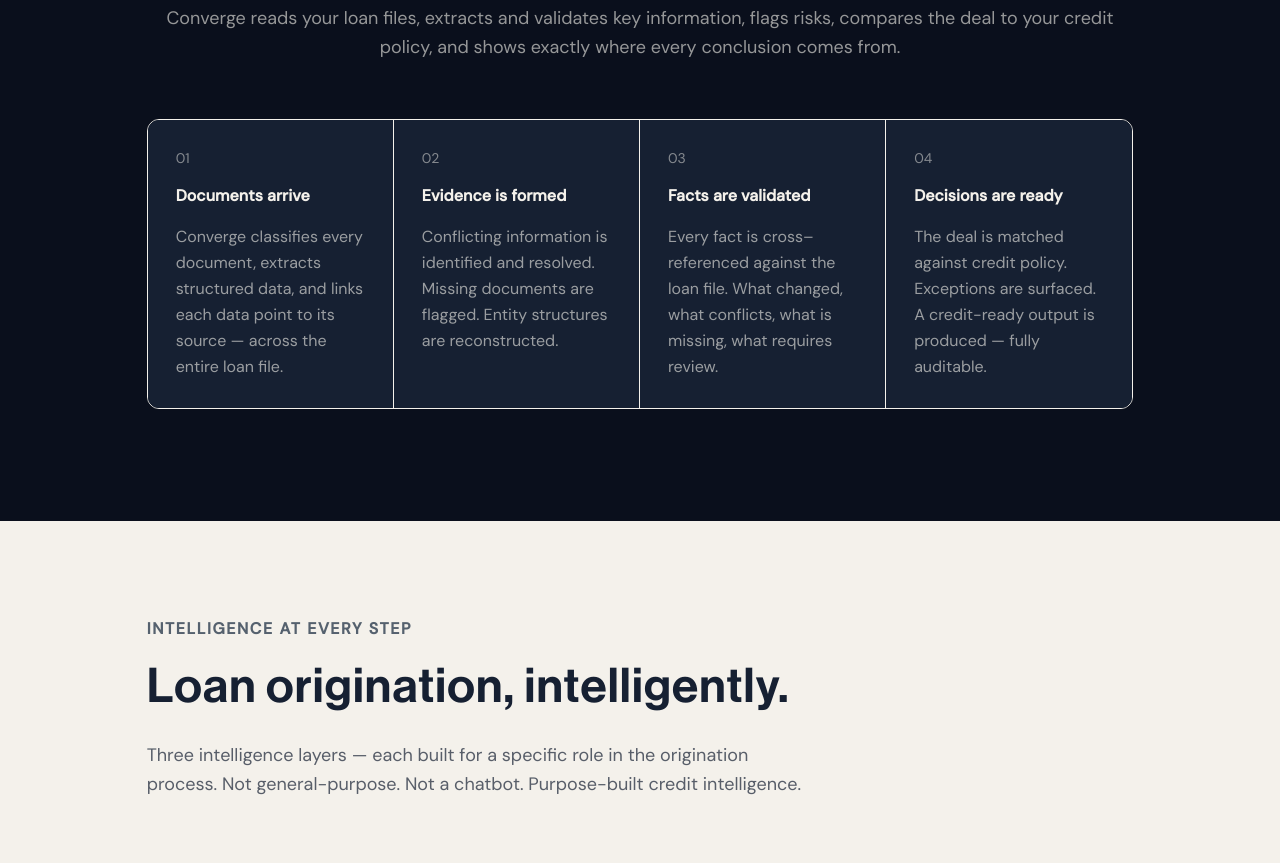
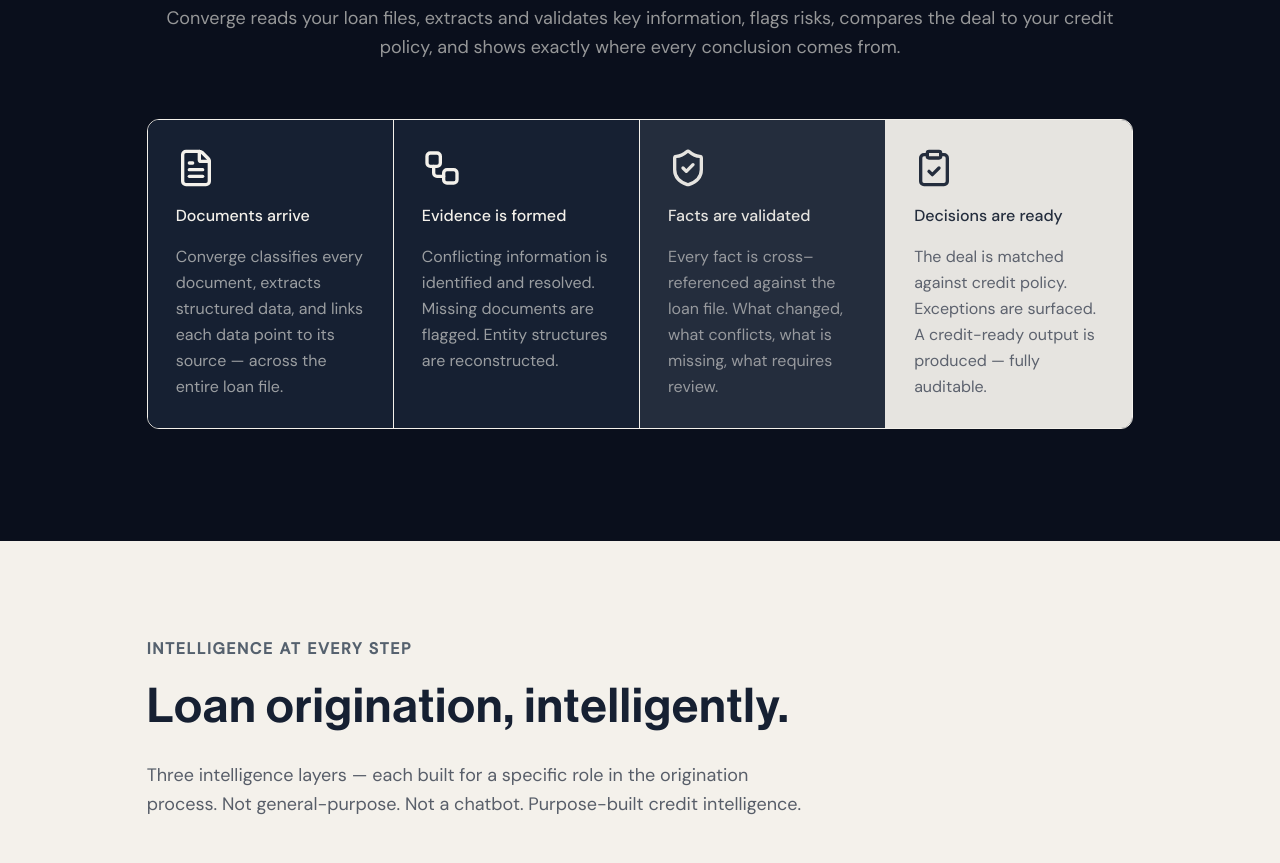
Before and after one commit to mtforstartups-hub/converge, a Next.js app: page / in a window 1280 px wide. Shown: the part 2000-2863 px from the top of the page. Built offline with nearby package versions, Linux system fonts and the light colour scheme.

Commit message:
modified How it works representation

```diff
--- a/components/homepage/HowItWorks.tsx
+++ b/components/homepage/HowItWorks.tsx
@@ -1,26 +1,51 @@
-export default function HowItWorks() {
+"use client";
+
+import { useEffect, useRef, useState } from "react";
+import { ClipboardCheck, FileText, ShieldCheck, Workflow } from "lucide-react";
+
 const steps = [
   {
     id: "01",
+    icon: <FileText className="size-10" />,
     title: "Documents arrive",
     desc: "Converge classifies every document, extracts structured data, and links each data point to its source — across the entire loan file.",
   },
   {
     id: "02",
+    icon: <Workflow className="size-10" />,
     title: "Evidence is formed",
     desc: "Conflicting information is identified and resolved. Missing documents are flagged. Entity structures are reconstructed.",
   },
   {
     id: "03",
+    icon: <ShieldCheck className="size-10" />,
     title: "Facts are validated",
     desc: "Every fact is cross–referenced against the loan file. What changed, what conflicts, what is missing, what requires review.",
   },
   {
     id: "04",
+    icon: <ClipboardCheck className="size-10" />,
     title: "Decisions are ready",
     desc: "The deal is matched against credit policy. Exceptions are surfaced. A credit-ready output is produced — fully auditable.",
   },
 ];
+
+export default function HowItWorks() {
+  const [active, setActive] = useState(0);
+  const [paused, setPaused] = useState(false);
+  const intervalRef = useRef<ReturnType<typeof setInterval> | null>(null);
+
+  useEffect(() => {
+    intervalRef.current = setInterval(() => {
+      if (!paused) {
+        setActive((prev) => (prev + 1) % steps.length);
+      }
+    }, 2200);
+
+    return () => {
+      if (intervalRef.current) clearInterval(intervalRef.current);
+    };
+  }, [paused]);
 
   return (
     <section className="w-full bg-midnight text-parchment">
@@ -30,11 +55,9 @@
           <p className="text-sm md:text-base font-semibold tracking-widest uppercase text-parchment/80 mb-4">
             How it works
           </p>
-
           <h2 className="font-display text-3xl sm:text-4xl lg:text-5xl font-medium tracking-wide mb-6">
             Documents → Evidence → Facts → Decisions
           </h2>
-
           <p className="text-base sm:text-lg text-parchment/60 leading-relaxed">
             Converge reads your loan files, extracts and validates key
             information, flags risks, compares the deal to your credit policy,
@@ -44,21 +67,52 @@
 
         {/* STEPS */}
         <div className="grid sm:grid-cols-2 lg:grid-cols-4 border border-font/10 rounded-xl overflow-hidden">
-          {steps.map((step) => (
+          {steps.map((step, i) => (
             <div
               key={step.id}
-              className="bg-deep-slate p-6 lg:p-7 flex flex-col gap-4 border-b sm:border-b-0 sm:border-r border-font/10 last:border-r-0"
+              onMouseEnter={() => {
+                setPaused(true);
+                setActive(i);
+              }}
+              onMouseLeave={() => setPaused(false)}
+              className={[
+                "p-6 lg:p-7 flex flex-col gap-4",
+                "border-b sm:border-b-0 sm:border-r border-font/10 last:border-r-0",
+                "transition-colors duration-600 ease-in-out",
+                active === i
+                  ? "bg-parchment text-deep-slate"
+                  : "bg-deep-slate text-parchment",
+              ].join(" ")}
             >
-              {/* Number */}
-              <span className="text-sm text-parchment/50">{step.id}</span>
+              {/* Icon */}
+              <span
+                className={[
+                  "transition-colors duration-600 ease-in-out",
+                  active === i ? "text-deep-slate" : "text-parchment",
+                ].join(" ")}
+              >
+                {step.icon}
+              </span>
 
               {/* Title */}
-              <h3 className="text-sm md:text-base font-semibold text-parchment">
+              <h3
+                className={[
+                  "text-sm md:text-base font-medium",
+                  "transition-colors duration-600 ease-in-out",
+                  active === i ? "text-deep-slate" : "text-parchment",
+                ].join(" ")}
+              >
                 {step.title}
               </h3>
 
               {/* Description */}
-              <p className="text-base text-parchment/60 leading-relaxed">
+              <p
+                className={[
+                  "text-base leading-relaxed",
+                  "transition-colors duration-600 ease-in-out",
+                  active === i ? "text-deep-slate/70" : "text-parchment/60",
+                ].join(" ")}
+              >
                 {step.desc}
               </p>
             </div>
```
Lines whose indentation alone changed are shown as unchanged.
